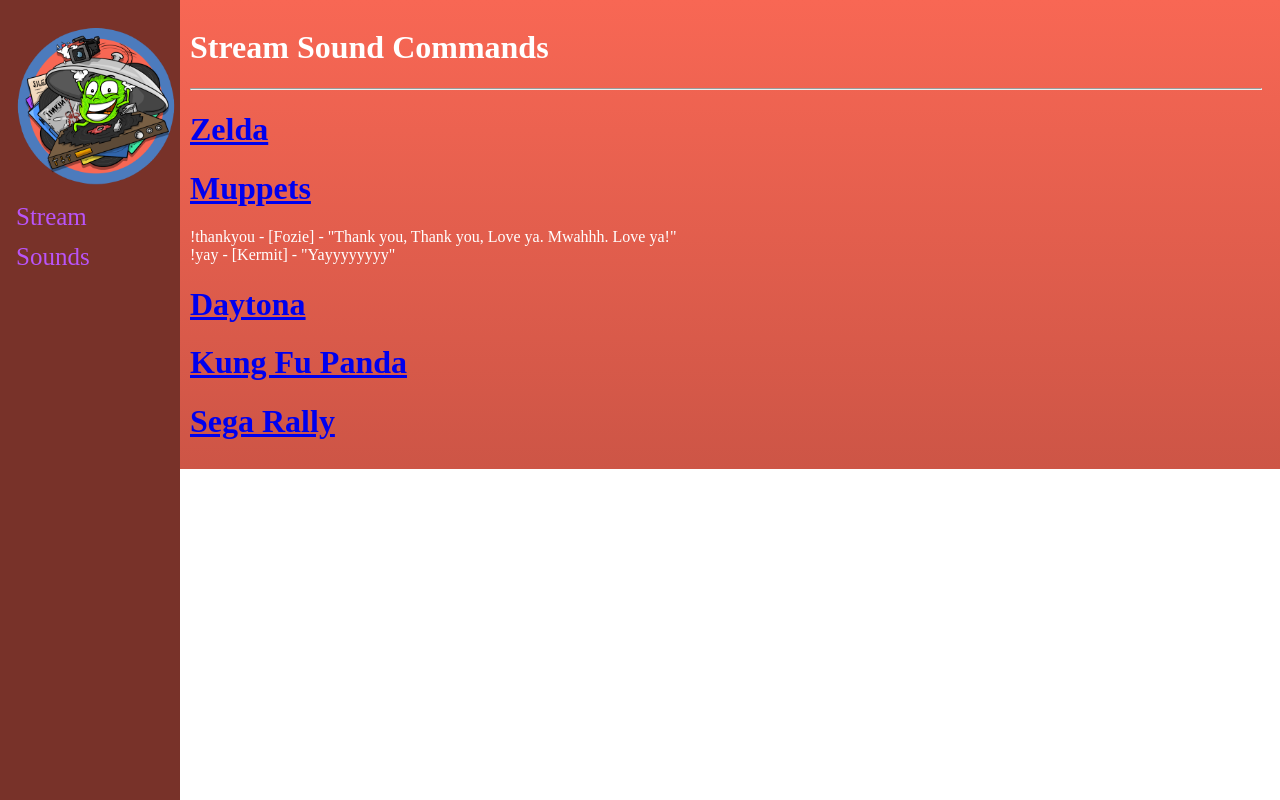
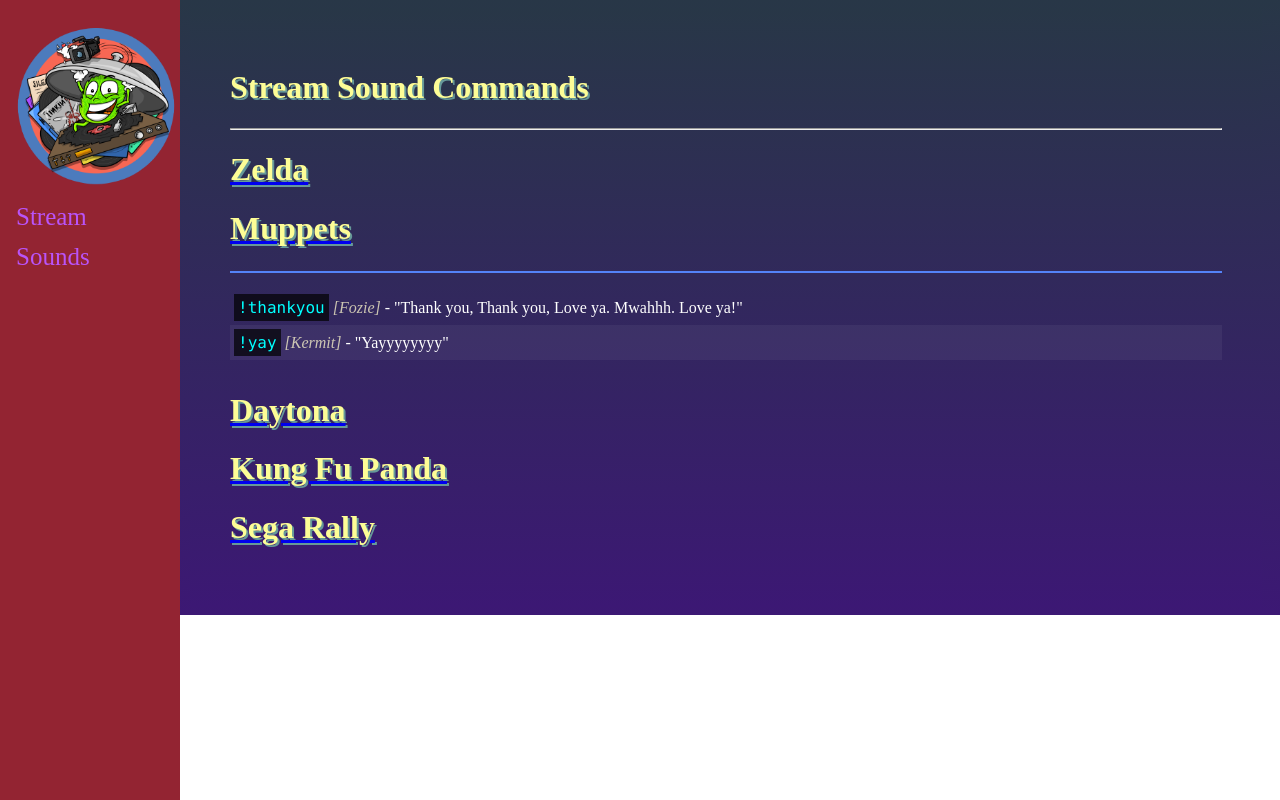
Before and after one commit to scaredtodeaf/scaredtodeaf.github.io, a plain HTML site: page index.html in a window 1280 px wide. Both pictures are taken after a click on the link "Muppets". Drawn offline with Linux system fonts and the light colour scheme.

Commit message:
Massive Update - CSS Recolored

```diff
--- a/css/main.css
+++ b/css/main.css
@@ -26,7 +26,7 @@
 	z-index: 1; /* Stay on top */
 	top: 0; /* Stay at the top */
 	left: 0;
-	background-color: #783229; /* Black */
+	background-color: #932432; /* Black */
 	overflow-x: hidden; /* Disable horizontal scroll */
 	padding-top: 20px;
   }
@@ -57,9 +57,29 @@
 	flex-direction: column;
 	color: #fff;
 	background-color: #f86754;
-	background: linear-gradient(180deg, #f86754 0%, #cd5546 100%);
+	background: linear-gradient(180deg, #283747 0%, #3C1874 100%);
 	background-repeat: no-repeat;
 	background-size: 100%, 100%;
+}
+
+
+h1, h2 {
+	color: #fdfd96;
+	text-shadow: 2px 2px #699;
+}
+
+main {
+	flex:1;
+	padding:40px;
+	background: linear-gradient(180deg, #283747 0%, #3C1874 100%);
+	background-repeat: no-repeat;
+	background-size: 100%, 100%;
+}
+
+h2 {
+	border-bottom: 2px solid #5483f8;
+	padding-bottom: 3px;
+	font-size: 20px;
 }
 
 header {
--- a/css/page.css
+++ b/css/page.css
@@ -1,6 +1,6 @@
 span {
     font-style: italic;
-    color: rgba(24, 10, 10, 0.75);
+    color: rgba(255, 250, 205, 0.75);
 }
 
 ul {
--- a/index.html
+++ b/index.html
@@ -35,21 +35,21 @@
 				</div>
 			</div>
 			<a href="#" onclick="toggle_visibility('Muppets');"><h1>Muppets</h1></a>
-			<div id="Muppets">
-				!thankyou - [Fozie] - "Thank you, Thank you, Love ya. Mwahhh. Love ya!" <br>
-				!yay - [Kermit] - "Yayyyyyyyy"
+			<div class="sfx-group" id="Muppets">
+				<div name="!thankyou">[Fozie] - "Thank you, Thank you, Love ya. Mwahhh. Love ya!"</div>
+				<div name="!yay">[Kermit] - "Yayyyyyyyy"</div>
 			</div>
 			<a href="#" onclick="toggle_visibility('Daytona');"><h1>Daytona</h1></a>
-			<div id="Daytona">
-				!daytona - [Takenobu Mitsuyoshi] - "DAYTONAAAAAAAAAAAAAAAAAAA"
+			<div class="sfx-group" id="Daytona">
+				<div name="!daytona">[Takenobu Mitsuyoshi] - "DAYTONAAAAAAAAAAAAAAAAAAA"</div>
 			</div>
 			<a href="#" onclick="toggle_visibility('KungFuPanda');"><h1>Kung Fu Panda</h1></a>
-			<div id="KungFuPanda">
-				!monke - [Oogway] - "Hmmmm, Monke."
+			<div class="sfx-group" id="KungFuPanda">
+				<div name="!monke">[Oogway] - "Hmmmm, Monke."</div>
 			</div>
 			<a href="#" onclick="toggle_visibility('SegaRally');"><h1>Sega Rally</h1></a>
-			<div id="SegaRally">
-				!gameover - [Takenobu Mitsuyoshi] - "Game over yeahhhhhhhh!"
+			<div class="sfx-group" id="SegaRally">
+				<div name="!gameover">[Takenobu Mitsuyoshi] - "Game over yeahhhhhhhh!"</div>
 			</div>
 		<script src="scripts.js"></script>
 	</body>
```
